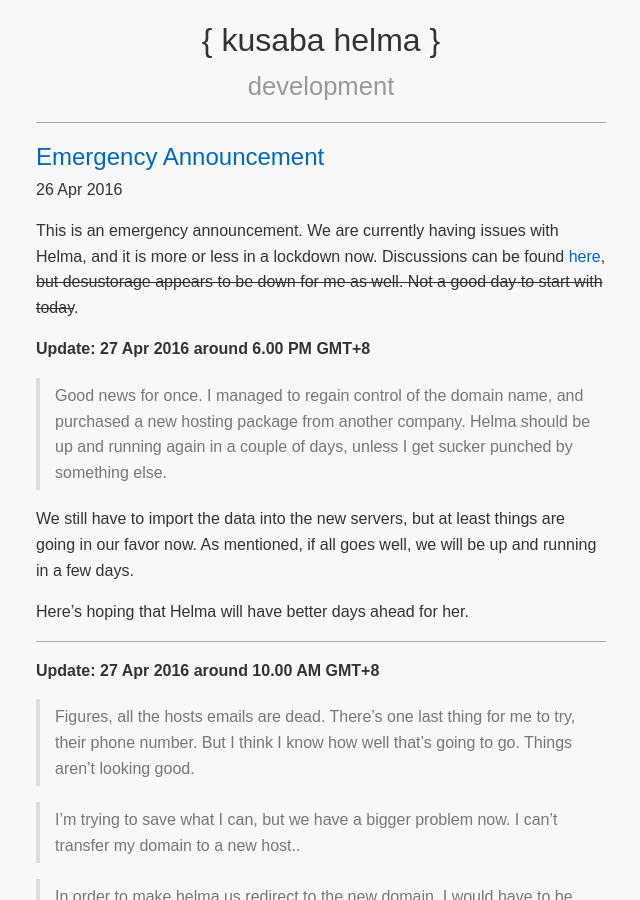
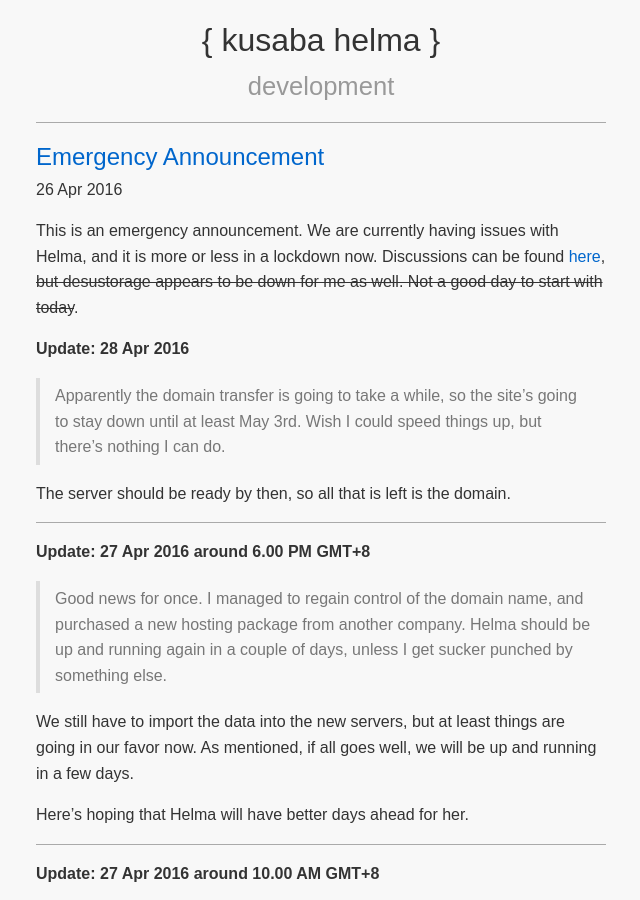
Before and after one commit to altbdoor/kusaba-helma, a Jekyll site: the page built from _posts/2016-04-26-Emergency-Announcement.md, in a window 1280 px wide and 900 px high. Shown: the whole window, without its empty margins (319-959 px from the left). Built offline with Jekyll 4.4.1, drawn with Linux system fonts in a browser that asks for light colours.

Commit message:
previous host is dragging their feet

```diff
--- a/_posts/2016-04-26-Emergency-Announcement.md
+++ b/_posts/2016-04-26-Emergency-Announcement.md
@@ -4,6 +4,14 @@ title: Emergency Announcement
 ---
 
 This is an emergency announcement. We are currently having issues with Helma, and it is more or less in a lockdown now. Discussions can be found [here](http://desustorage.org/c/thread/2638250), <strike>but desustorage appears to be down for me as well. Not a good day to start with today</strike>.
+
+**Update: 28 Apr 2016**
+
+> Apparently the domain transfer is going to take a while, so the site's going to stay down until at least May 3rd. Wish I could speed things up, but there's nothing I can do.
+
+The server should be ready by then, so all that is left is the domain.
+
+---
 
 **Update: 27 Apr 2016 around 6.00 PM GMT+8**
 
```
